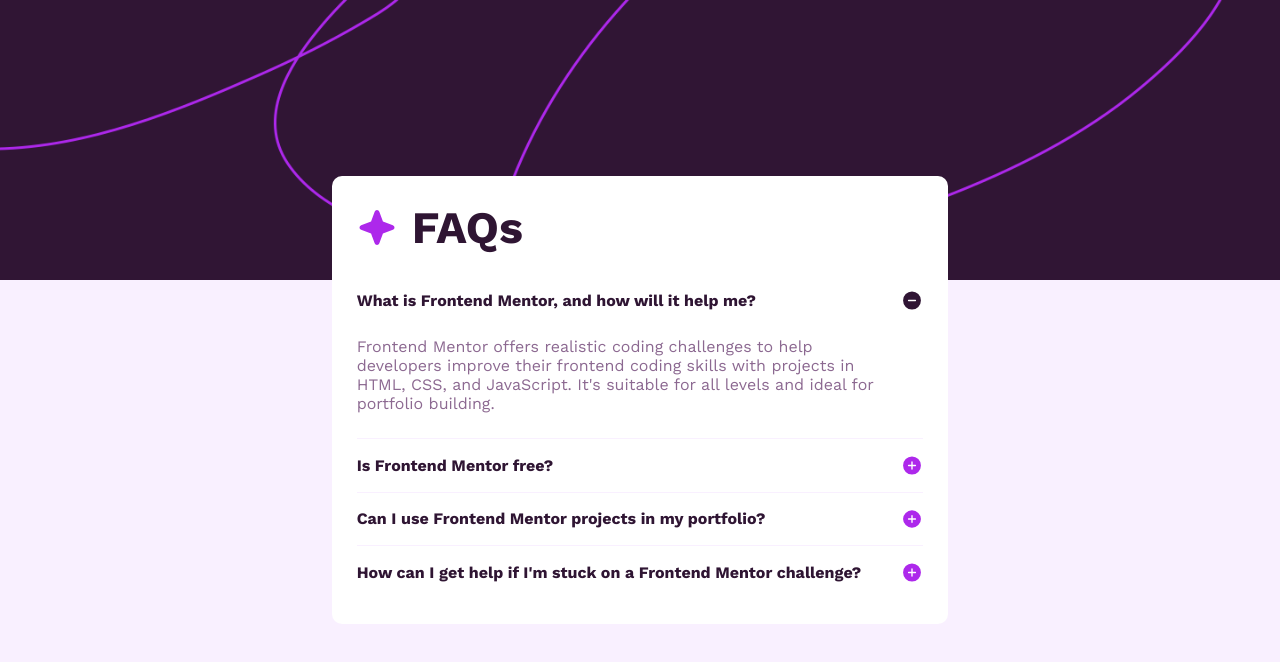
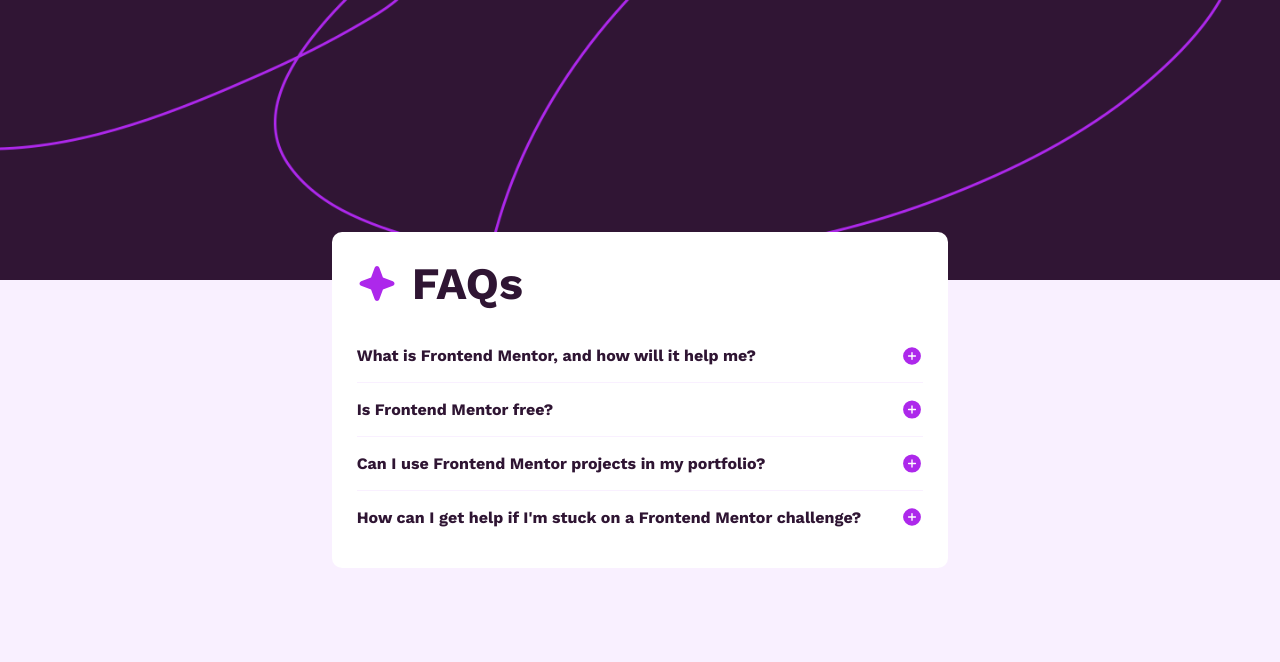
Before and after one commit to fakhreddinelargou/faq-accordion, a plain HTML site: page index.html in a window 1280 px wide. Both pictures are taken after a click on the element "What is Frontend Mentor, and how will it help me?". Drawn offline with nearby package versions, Linux system fonts and the light colour scheme.

Commit message:
modified code js

```diff
--- a/index.html
+++ b/index.html
@@ -7,11 +7,8 @@
   <link rel="preconnect" href="https://fonts.gstatic.com" crossorigin>
   <link href="https://fonts.googleapis.com/css2?family=Work+Sans:ital,wght@0,100..900;1,100..900&display=swap"
     rel="stylesheet">
-  <link rel="stylesheet" href="/css-style/main.css">
+    <link rel="stylesheet" href="style/main.css">
   <meta name="viewport" content="width=device-width, initial-scale=1.0">
-
-
-  <link rel="icon" type="image/png" sizes="32x32" href="./assets/images/favicon-32x32.png">
 
   <title>Frontend Mentor | FAQ accordion</title>
 </head>
@@ -26,42 +23,42 @@
           d="M37.5 20.5a2.467 2.467 0 0 1-1.64 2.344l-9.913 3.604-3.603 9.911a2.5 2.5 0 0 1-4.688 0l-3.604-9.922-9.911-3.593a2.5 2.5 0 0 1 0-4.688l9.921-3.604 3.594-9.911a2.5 2.5 0 0 1 4.688 0l3.604 9.921 9.911 3.594A2.467 2.467 0 0 1 37.5 20.5Z" />
       </svg>FAQs
     </h2>
-    <article class="accordions">
-      <span class="label"> What is Frontend Mentor, and how will it help me?<img class="pls"
-          src="/assets/images/icon-plus.svg"><img class="min " src="/assets/images/icon-minus.svg"></span>
+    <div class="accordions active">
+      <span class="label"> What is Frontend Mentor, and how will it help me?<img class="plus"
+          src="/assets/images/icon-plus.svg"><img class="minus " src="/assets/images/icon-minus.svg"></span>
       <div class="content">
         <p> Frontend Mentor offers realistic coding challenges to help developers improve their
           frontend coding skills with projects in HTML, CSS, and JavaScript. It's suitable for
           all levels and ideal for portfolio building.</p>
       </div>
-    </article>
-    <article class="accordions">
-      <span class="label"> Is Frontend Mentor free? <img class="pls" src="/assets/images/icon-plus.svg"><img class="min"
+    </div>
+    <div class="accordions" >
+      <span class="label"> Is Frontend Mentor free? <img class="plus" src="/assets/images/icon-plus.svg"><img class="minus"
           src="/assets/images/icon-minus.svg"></span>
       <div class="content">
         <p> Yes, Frontend Mentor offers both free and premium coding challenges, with the free
           option providing access to a range of projects suitable for all skill levels.</p>
       </div>
-    </article>
-    <article class="accordions">
-      <span class="label"> Can I use Frontend Mentor projects in my portfolio? <img class="pls"
-          src="/assets/images/icon-plus.svg"><img class="min " src="/assets/images/icon-minus.svg"></span>
+    </div>
+    <div class="accordions" >
+      <span class="label"> Can I use Frontend Mentor projects in my portfolio? <img class="plus"
+          src="/assets/images/icon-plus.svg"><img class="minus " src="/assets/images/icon-minus.svg"></span>
       <div class="content">
         <p>
           Yes, you can use projects completed on Frontend Mentor in your portfolio. It's an excellent
           way to showcase your skills to potential employers!
         </p>
       </div>
-    </article>
-    <article class="accordions  bordernone">
+    </div>
+    <div class="accordions  bordernone" >
       <span class="label label4">
-        How can I get help if I'm stuck on a Frontend Mentor challenge?<img class="pls"
-          src="/assets/images/icon-plus.svg"><img class="min " src="/assets/images/icon-minus.svg"></span>
+        How can I get help if I'm stuck on a Frontend Mentor challenge?<img class="plus"
+          src="/assets/images/icon-plus.svg"><img class="minus " src="/assets/images/icon-minus.svg"></span>
       <div class="content">
         <p> The best place to get help is inside Frontend Mentor's Discord community. There's a help
           channel where you can ask questions and seek support from other community members.</p>
       </div>
-    </article>
+    </div>
 
   </section>
 
--- a/main.js
+++ b/main.js
@@ -1,13 +1,19 @@
-const accordion = document.querySelectorAll('.accordions')
+ const accordion = document.querySelectorAll('.accordions')
 
 
-accordion.forEach((acco) => {
-    acco.addEventListener('click', function () {
-        accordion.forEach((remove) => {
-            remove.classList.remove('active')
+// accordion.forEach((acco) => {
+//     acco.addEventListener('click', function () {
+//         accordion.forEach((remove) => {
+//             remove.classList.remove('active')
 
-        })
-        acco.classList.add('active')
+//         })
+//         acco.classList.add('active')
 
+//     })
+// })
+
+for(let i = 0 ; i < accordion.length ; i++){
+    accordion[i].addEventListener('click', function(){
+        this.classList.toggle('active')
     })
-})
+}
--- a/css-style/main.css
+++ b/style/main.css
@@ -1,4 +1,4 @@
-@import url(/css-style/style.css);
+@import url(/style/style.css);
 
 * {
     padding: 0;
--- a/css-style/style.css
+++ b/style/style.css
@@ -64,14 +64,14 @@ h2 {
     color: var(--color-grayish-purple);
 }
 
-.min {
+.minus {
     display: none;
 }
 
-.card .accordions.active .pls {
+.card .accordions.active .plus {
     display: none;
 }
 
-.card .accordions.active .min {
+.card .accordions.active .minus {
     display: block;
 }
```
